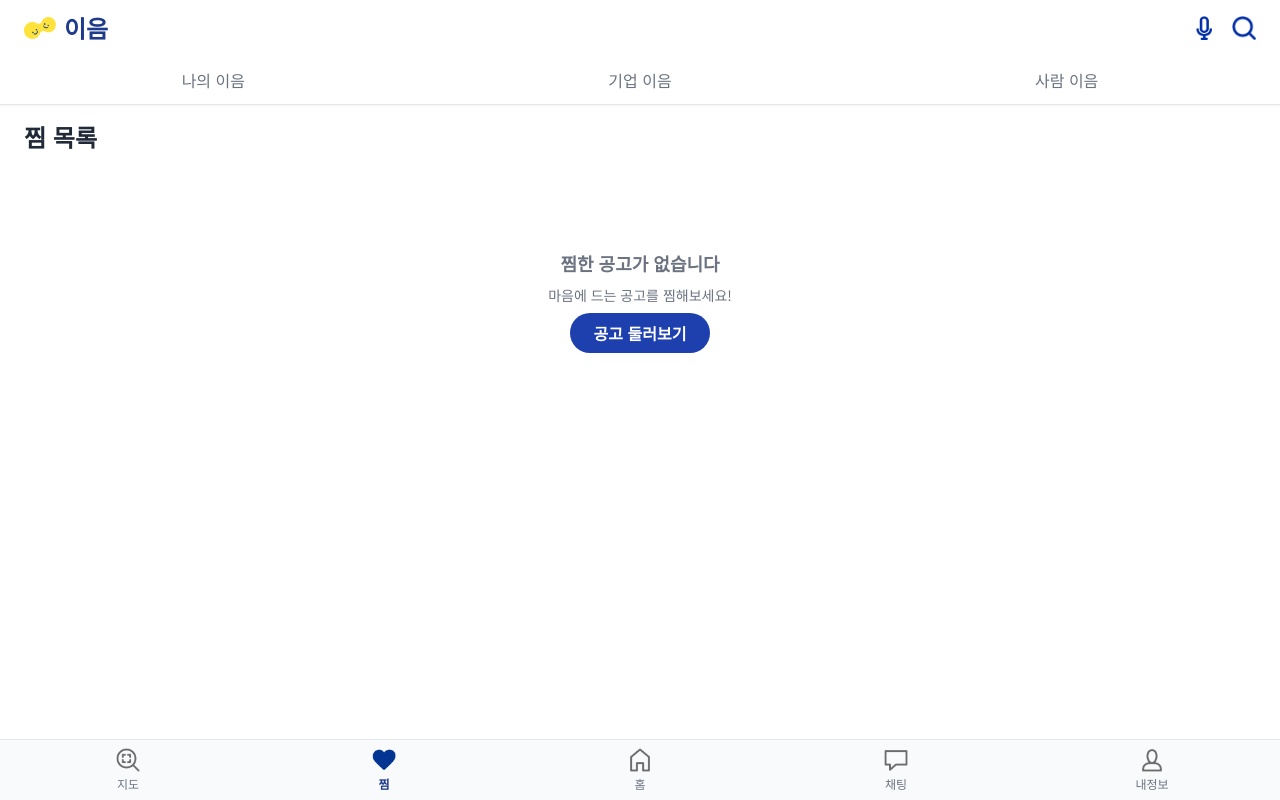
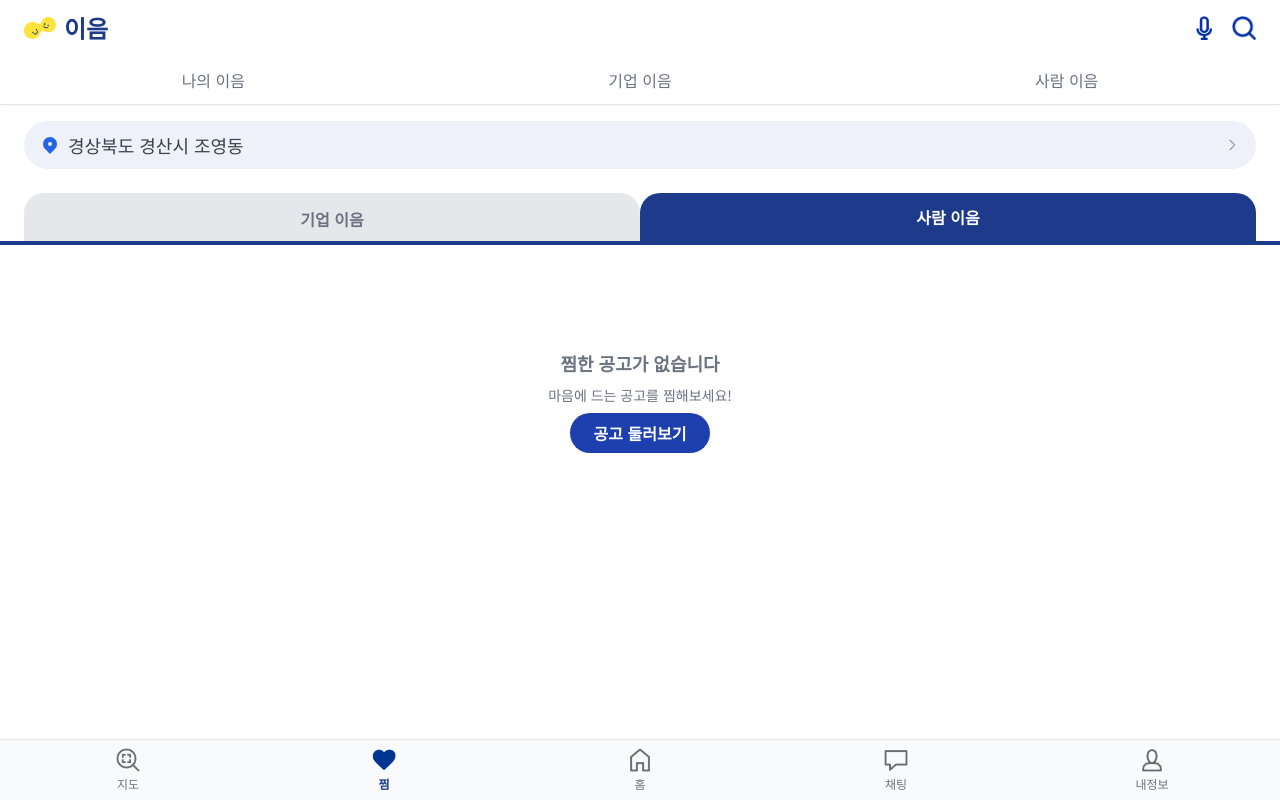
Before and after one commit to kang-bs/senior-care-project, a Python web app: template templates/jobs/bookmark_list.html in a window 1280 px wide. Run offline with Jinja, Linux system fonts and the light colour scheme; the template is opened without the code that fills it, so the values that code supplies are empty; some libraries are stand-ins or nearby versions.

Commit message:
edit : 찜 목록에 네비게이션 추가

```diff
--- a/templates/jobs/bookmark_list.html
+++ b/templates/jobs/bookmark_list.html
@@ -77,9 +77,79 @@
       </div>
 
       <!-- 메인 컨텐츠 -->
-      <main class="px-4 py-4 sm:px-6 bg-white pb-24">
-        <!-- 페이지 제목 -->
-        <h1 class="text-2xl font-bold text-gray-800 mb-4">찜 목록</h1>
+      <main class="px-4 pt-4 sm:px-6 bg-white pb-24">
+        <!-- 위치 정보 -->
+        <section class="mb-6">
+          <div
+            class="flex items-center justify-between text-gray-700 h-12 px-4 rounded-full"
+            style="background: #eef1f9"
+          >
+            <div class="flex items-center">
+              <svg
+                class="w-5 h-5 mr-2 text-blue-600"
+                fill="currentColor"
+                viewBox="0 0 20 20"
+              >
+                <path
+                  fill-rule="evenodd"
+                  d="M5.05 4.05a7 7 0 119.9 9.9L10 18.9l-4.95-4.95a7 7 0 010-9.9zM10 11a2 2 0 100-4 2 2 0 000 4z"
+                  clip-rule="evenodd"
+                />
+              </svg>
+              <span class="text-lg font-medium">경상북도 경산시 조영동</span>
+            </div>
+            <svg
+              class="w-4 h-4 text-gray-400"
+              fill="none"
+              stroke="currentColor"
+              viewBox="0 0 24 24"
+            >
+              <path
+                stroke-linecap="round"
+                stroke-linejoin="round"
+                stroke-width="2"
+                d="M9 5l7 7-7 7"
+              />
+            </svg>
+          </div>
+        </section>
+
+        <!-- 카테고리 탭 -->
+        <div class="relative -mx-4 sm:-mx-6 mb-6">
+          <nav class="flex relative px-4 sm:px-6">
+            <button
+              onclick="changeBookmarkCategory('company')"
+              class="bookmark-tab flex-1 text-center font-bold transition-colors relative"
+              style="
+                border-top-left-radius: 20px;
+                border-top-right-radius: 20px;
+                padding-top: 12px;
+                padding-bottom: 16px;
+              "
+              data-category="company"
+            >
+              기업 이음
+            </button>
+            <button
+              onclick="changeBookmarkCategory('people')"
+              class="bookmark-tab flex-1 text-center font-bold transition-colors relative"
+              style="
+                border-top-left-radius: 20px;
+                border-top-right-radius: 20px;
+                padding-top: 12px;
+                padding-bottom: 16px;
+              "
+              data-category="people"
+            >
+              사람 이음
+            </button>
+          </nav>
+          <!-- 파란색 선 (항상 표시) -->
+          <div
+            class="absolute bottom-0 left-0 right-0 h-1 bg-blue-900"
+            style="z-index: 0"
+          ></div>
+        </div>
 
         <!-- 정렬 섹션 -->
         {% if jobs_with_status %}
@@ -143,56 +213,76 @@
             class="bg-white p-4 rounded-lg border cursor-pointer"
             onclick="location.href='{{ url_for('jobs.job_detail', job_id=job.id) }}'"
           >
-            <div class="flex items-start justify-between">
+            <!-- 첫 번째 줄: 프로필 아이콘 - 회사명 - 마감 기한 -->
+            <div class="flex items-start justify-between mb-1">
               <div class="flex items-start">
                 <div
                   class="w-10 h-10 bg-gray-200 rounded-full mr-3 flex-shrink-0"
                 ></div>
-                <div>
-                  <p class="text-sm text-gray-600">{{ job.company }} 담당자</p>
-                  <h3 class="font-bold text-lg">{{ job.title }}</h3>
-                  <p class="text-blue-800 font-semibold">
-                    {% if job.salary %}{{ job.salary }}{% else %}급여 협의{%
-                    endif %}
-                  </p>
-                </div>
+                <p class="text-sm text-gray-600 mt-2">
+                  {% if job.author.user_type == 1 %}
+                    {{ job.company }}
+                  {% else %}
+                    {{ job.author.nickname or '익명' }}
+                  {% endif %}
+                </p>
               </div>
+              <p class="text-xs text-gray-400">
+                {% if job.deadline %}~{{ job.deadline.strftime('%m/%d (%a)') }}{% else %}-10/4 (금){% endif %}
+              </p>
             </div>
-            <div class="flex items-center justify-between mt-4">
+
+            <!-- 두 번째 줄: 공고 제목 - 즐겨찾기 아이콘 -->
+            <div class="flex items-start justify-between mb-1">
+              <h3 class="font-bold text-lg flex-1">{{ job.title }}</h3>
+              <button class="ml-2" onclick="event.stopPropagation();">
+                <svg class="w-6 h-6 text-blue-600" fill="currentColor" viewBox="0 0 20 20">
+                  <path fill-rule="evenodd" d="M3.172 5.172a4 4 0 015.656 0L10 6.343l1.172-1.171a4 4 0 115.656 5.656L10 17.657l-6.828-6.829a4 4 0 010-5.656z" clip-rule="evenodd"/>
+                </svg>
+              </button>
+            </div>
+
+            <!-- 세 번째 줄: 급여 -->
+            <p class="text-blue-900 font-bold text-base mb-2">
+              {% if job.salary %}월급 {{ job.salary }}{% else %}급여 협의{% endif %}
+            </p>
+
+            <!-- 네 번째 줄: 카테고리 - 지원하기 버튼 -->
+            <div class="flex items-center justify-between">
               <div class="flex space-x-2">
                 {% if job.recruitment_type %}<span
                   class="bg-gray-200 text-gray-700 text-xs font-semibold px-2.5 py-1 rounded-full"
                   >{{ job.recruitment_type }}</span
-                >{% endif %} {% if job.work_period %}<span
+                >{% endif %}
+                {% if job.work_period %}<span
                   class="bg-gray-200 text-gray-700 text-xs font-semibold px-2.5 py-1 rounded-full"
                   >{{ job.work_period }}</span
                 >{% endif %}
               </div>
               {% if current_user.id == job.author_id %}
               <button
-                class="bg-gray-400 text-white font-bold py-2 px-6 rounded-full cursor-not-allowed"
+                class="bg-gray-400 text-white font-bold py-2 px-4 rounded-full text-sm cursor-not-allowed"
                 disabled
+                onclick="event.stopPropagation();"
               >
                 내 공고
               </button>
               {% elif status.applied %}
               <button
-                class="bg-green-500 text-white font-bold py-2 px-6 rounded-full"
+                class="bg-green-500 text-white font-bold py-2 px-4 rounded-full text-sm"
                 onclick="event.stopPropagation(); goToChat({{ job.id }})"
               >
                 채팅하기
               </button>
               {% else %}
               <button
-                class="bg-blue-900 text-white font-bold py-2 px-6 rounded-full"
+                class="text-white font-bold py-2 px-4 rounded-full text-sm"
+                style="background-color: #023591"
                 onclick="event.stopPropagation(); applyJob({{ job.id }})"
               >
                 지원하기
               </button>
               {% endif %}
-            </div>
-            <div class="text-center text-xs text-gray-500 mt-3">
-              조회 {{ job.view_count }} | 찜 {{ job.bookmark_count }}
             </div>
           </div>
           {% endfor %} {% else %}
@@ -282,6 +372,41 @@
     </div>
 
     <script>
+      let currentCategory = "people"; // 기본값: 사람 이음
+
+      // 페이지 로드시 초기 카테고리 활성화
+      document.addEventListener("DOMContentLoaded", function () {
+        const urlParams = new URLSearchParams(window.location.search);
+        const category = urlParams.get("category") || "people";
+        currentCategory = category;
+        updateActiveTab(category);
+      });
+
+      function updateActiveTab(category) {
+        const tabs = document.querySelectorAll(".bookmark-tab");
+
+        tabs.forEach((tab, index) => {
+          if (tab.dataset.category === category) {
+            tab.classList.add("bg-blue-900", "text-white");
+            tab.classList.remove("bg-gray-200", "text-gray-500");
+            // 선택된 탭은 하단 패딩을 4px 더 줘서 파란색 선을 덮음
+            tab.style.paddingBottom = "16px";
+          } else {
+            tab.classList.add("bg-gray-200", "text-gray-500");
+            tab.classList.remove("bg-blue-900", "text-white");
+            // 선택되지 않은 탭은 하단 패딩을 줄여서 파란색 선이 보이게 함
+            tab.style.paddingBottom = "12px";
+          }
+        });
+      }
+
+      function changeBookmarkCategory(category) {
+        currentCategory = category;
+        const currentUrl = new URL(window.location.href);
+        currentUrl.searchParams.set("category", category);
+        window.location.href = currentUrl.toString();
+      }
+
       // 공고 지원하기 함수
       async function applyJob(jobId) {
         if (
```
Also changed, not shown: routes/jobs.py (+13 -2 lines).
